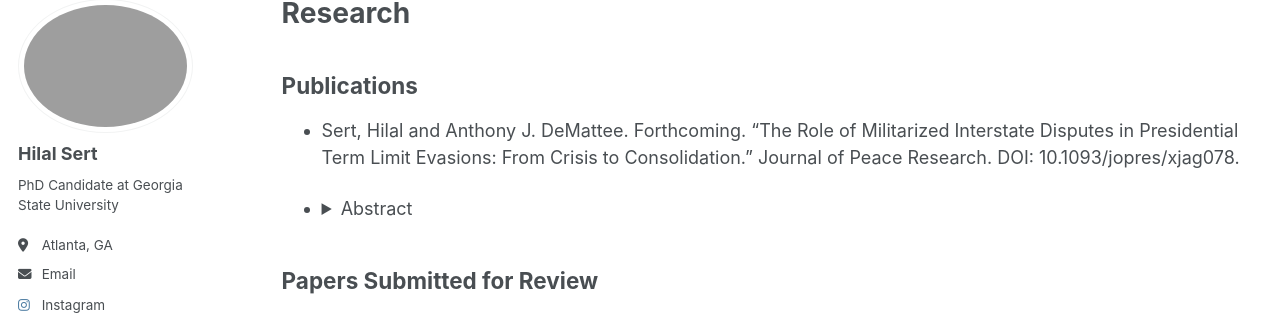
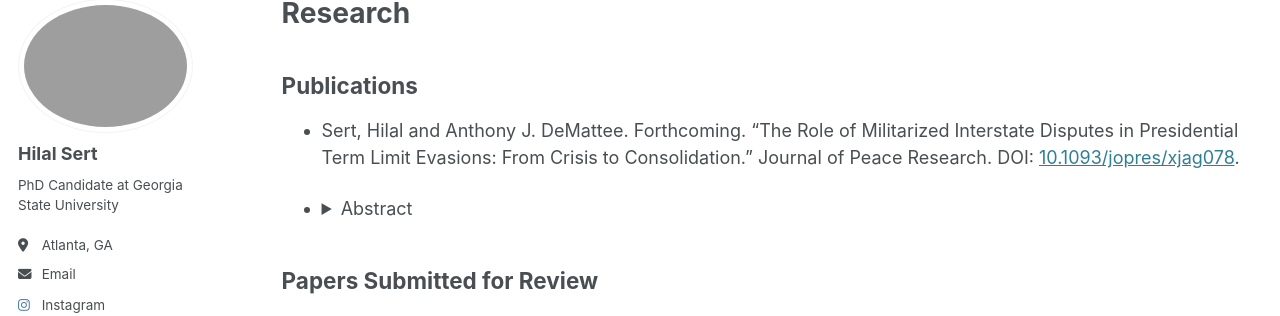
Before and after one commit to serthilal/serthilal.github.io, a Jekyll site: the page built from _pages/research.md, in a window 1280 px wide and 900 px high. Shown: the part 107-423 px from the top of the window. Built offline with Jekyll 4.4.1, drawn with Linux system fonts in a browser that asks for light colours; part of the change alters nothing that is shown.

```diff
--- a/_pages/research.md
+++ b/_pages/research.md
@@ -8,7 +8,7 @@ author_profile: true
 
 ## Publications
 
-- Sert, Hilal and Anthony J. DeMattee. Forthcoming. “The Role of Militarized Interstate Disputes in Presidential Term Limit Evasions: From Crisis to Consolidation.” Journal of Peace Research. DOI: 10.1093/jopres/xjag078.
+- Sert, Hilal and Anthony J. DeMattee. Forthcoming. “The Role of Militarized Interstate Disputes in Presidential Term Limit Evasions: From Crisis to Consolidation.” Journal of Peace Research. DOI: [10.1093/jopres/xjag078](https://doi.org/10.1093/jopres/xjag078).
 
 -   <details>
     <summary>Abstract</summary>
```
